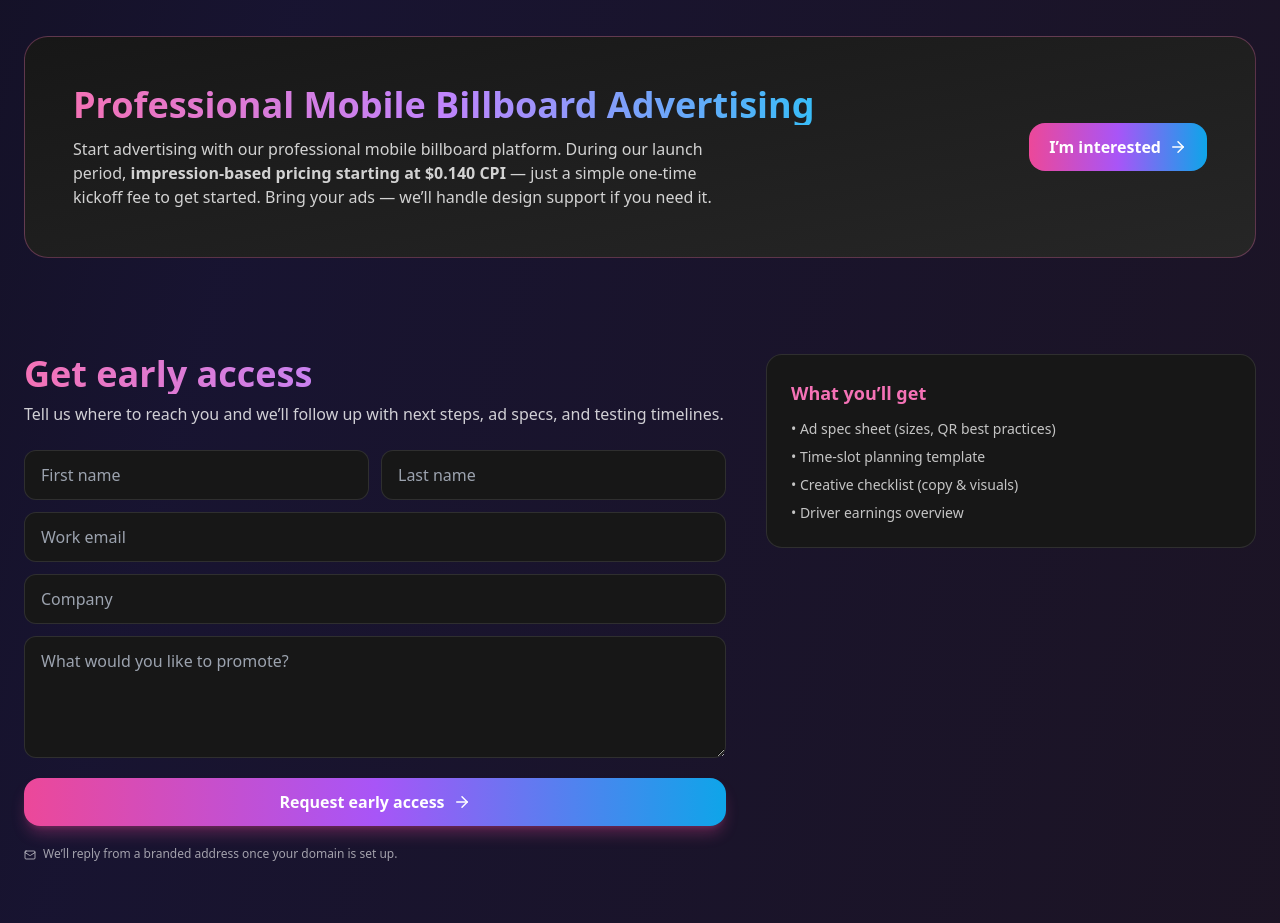
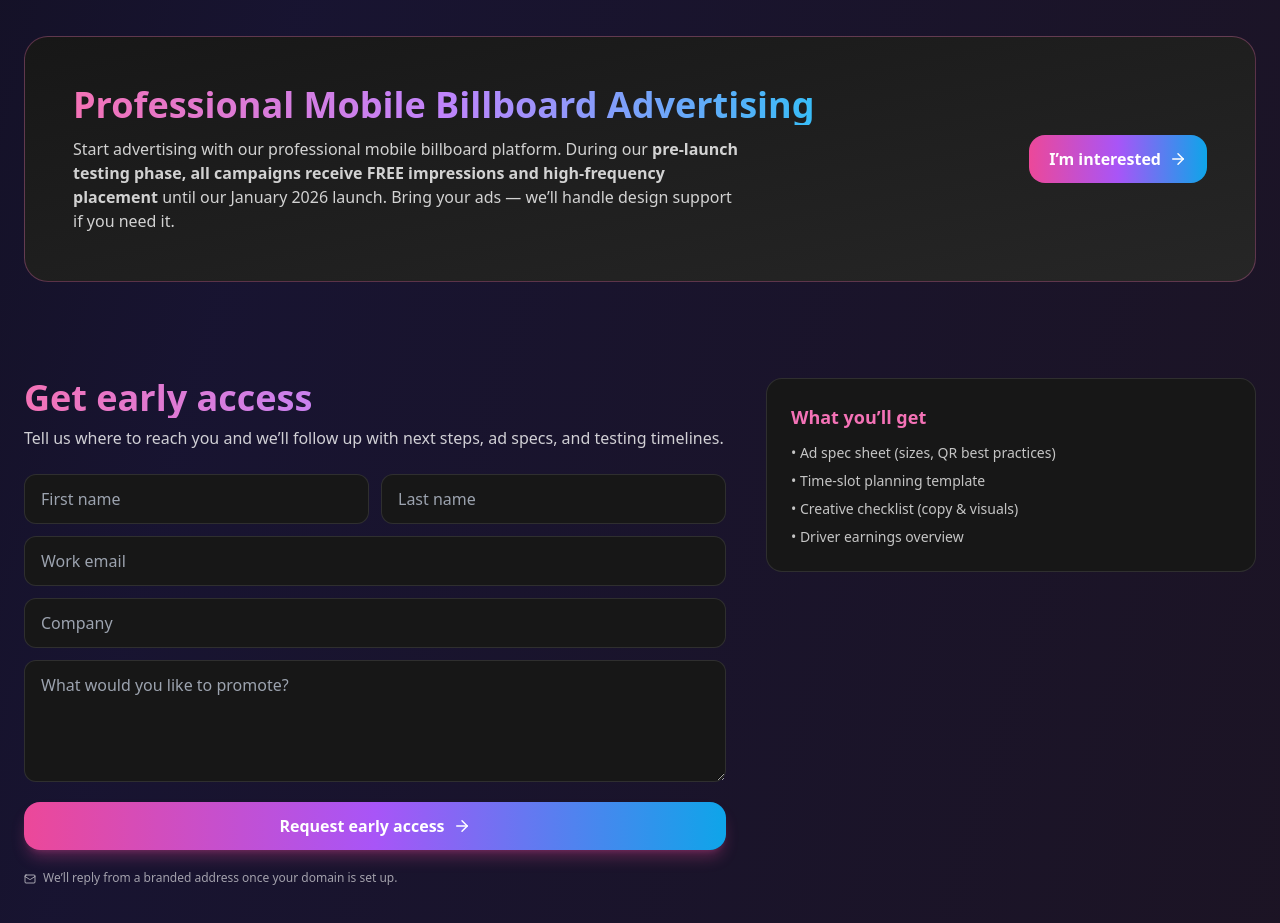
Before and after one commit to bruiz068/migo-website, a Next.js app: page / in a window 1280 px wide. Shown: the part 3500-4423 px from the top of the page. Built offline with nearby package versions, Linux system fonts and the light colour scheme; no server answers.

Commit message:
Fix misleading pricing claim - update to reflect FREE pre-launch testing phase reality

```diff
--- a/app/page.tsx
+++ b/app/page.tsx
@@ -439,7 +439,7 @@ export default function Page() {
           <div className="flex flex-col md:flex-row md:items-center md:justify-between gap-8">
             <div>
               <h2 className="text-3xl md:text-4xl font-extrabold text-transparent bg-clip-text bg-gradient-to-r from-pink-400 via-purple-400 to-sky-400">Professional Mobile Billboard Advertising</h2>
-              <p className="mt-3 text-white/80 max-w-2xl">Start advertising with our professional mobile billboard platform. During our launch period, <strong>impression-based pricing starting at $0.140 CPI</strong> — just a simple one-time kickoff fee to get started. Bring your ads — we’ll handle design support if you need it.</p>
+              <p className="mt-3 text-white/80 max-w-2xl">Start advertising with our professional mobile billboard platform. During our <strong>pre-launch testing phase, all campaigns receive FREE impressions and high-frequency placement</strong> until our January 2026 launch. Bring your ads — we’ll handle design support if you need it.</p>
             </div>
             <a href="#contact" className="inline-flex items-center gap-2 rounded-2xl px-5 py-3 bg-gradient-to-r from-pink-500 via-purple-500 to-sky-500 text-white font-semibold">
               I’m interested <ArrowRight size={18}/>
```
